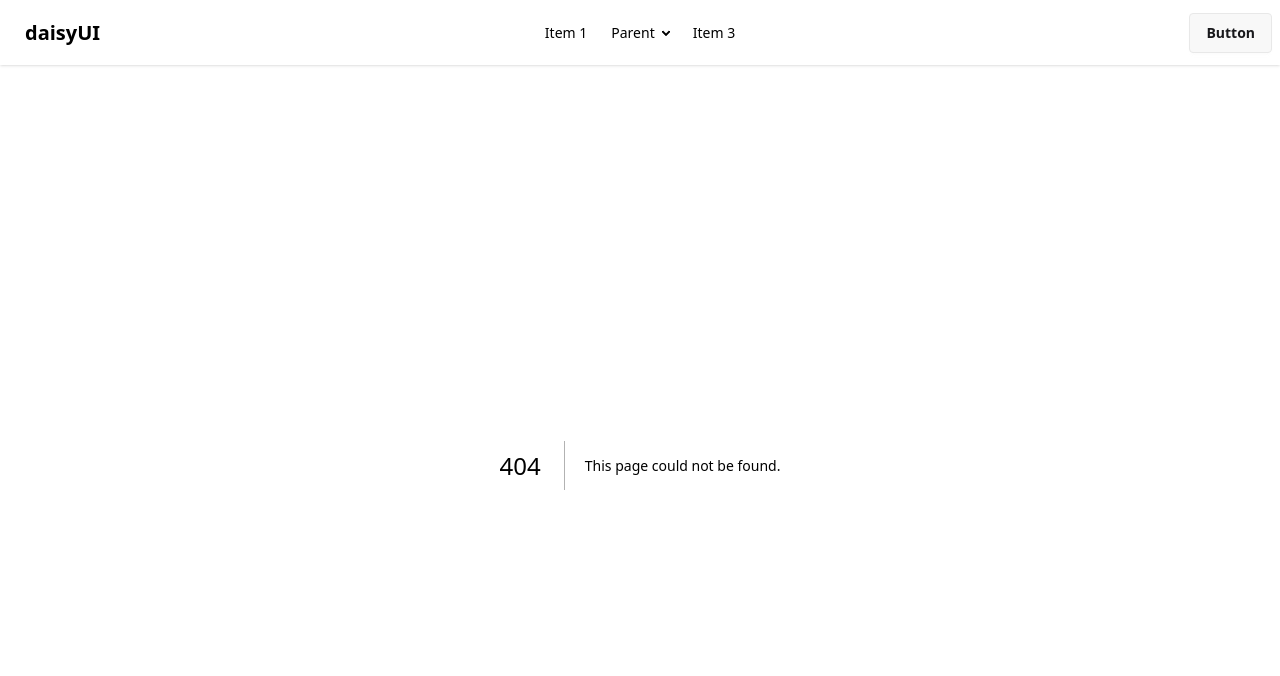
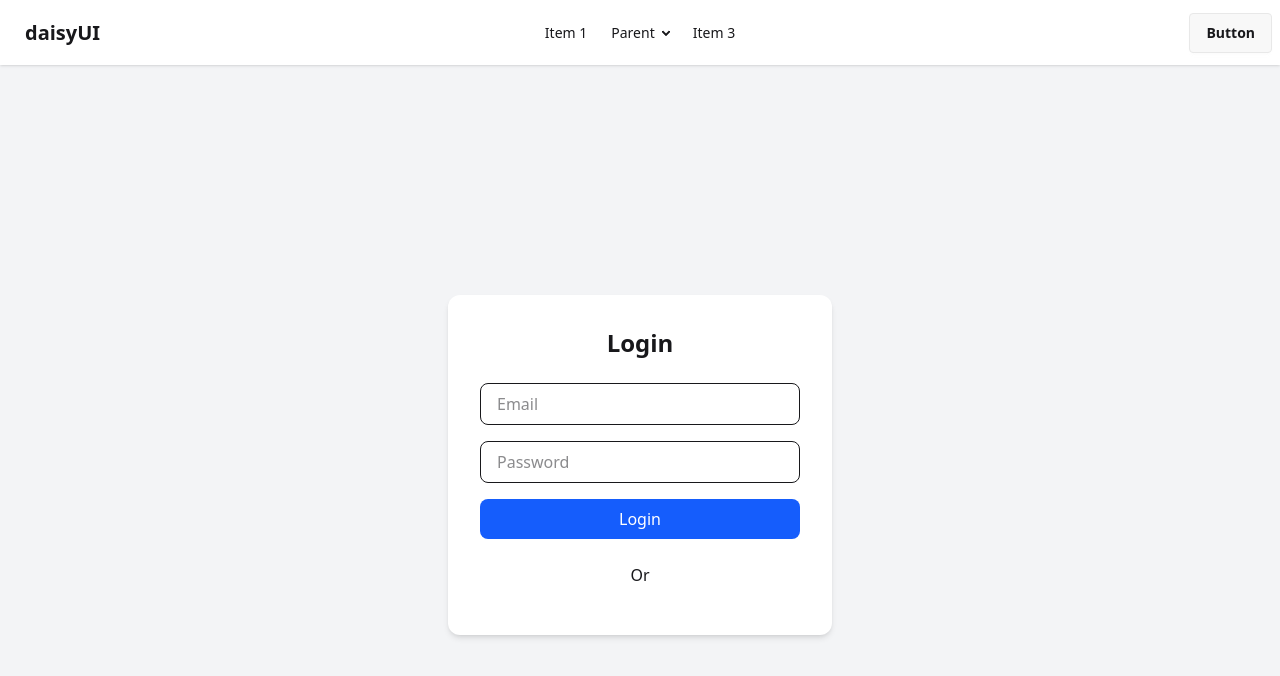
Before and after one commit to ahshasib/nextjs-project, a Next.js app: page /Login in a window 1280 px wide. Before the commit this address had no page. Shown: the top 676 px of the page. Built offline with nearby package versions, Linux system fonts and the light colour scheme.

Commit message:
added google key

```diff
--- a/package.json
+++ b/package.json
@@ -12,6 +12,7 @@
     "framer-motion": "^12.23.12",
     "lucide-react": "^0.541.0",
     "next": "15.5.0",
+    "next-auth": "^4.24.11",
     "react": "19.1.0",
     "react-dom": "19.1.0"
   },
--- /dev/null
+++ b/src/app/Login/page.jsx
@@ -0,0 +1,72 @@
+import { getProviders, signIn } from "next-auth/react"
+import { useState } from "react"
+
+export default function Login({ providers }) {
+  const [email, setEmail] = useState("")
+  const [password, setPassword] = useState("")
+
+  const handleLogin = async (e) => {
+    e.preventDefault()
+    await signIn("credentials", {
+      email,
+      password,
+      callbackUrl: "/products",
+    })
+  }
+
+  return (
+    <div className="flex items-center justify-center min-h-screen bg-gray-100">
+      <div className="bg-white p-8 rounded-xl shadow-md w-96">
+        <h2 className="text-2xl font-bold text-center mb-6">Login</h2>
+
+        {/* Email/Password Login */}
+        <form onSubmit={handleLogin} className="space-y-4">
+          <input
+            type="email"
+            placeholder="Email"
+            value={email}
+            onChange={(e)=>setEmail(e.target.value)}
+            className="w-full px-4 py-2 border rounded-lg"
+          />
+          <input
+            type="password"
+            placeholder="Password"
+            value={password}
+            onChange={(e)=>setPassword(e.target.value)}
+            className="w-full px-4 py-2 border rounded-lg"
+          />
+          <button
+            type="submit"
+            className="w-full bg-blue-600 text-white py-2 rounded-lg hover:bg-blue-700"
+          >
+            Login
+          </button>
+        </form>
+
+        <div className="mt-6 text-center">Or</div>
+
+        {/* Google Login */}
+        <div className="mt-4">
+          {providers && Object.values(providers).map((provider) => (
+            provider.id === "google" && (
+              <button
+                key={provider.name}
+                onClick={() => signIn(provider.id, { callbackUrl: "/products" })}
+                className="w-full bg-red-500 text-white py-2 rounded-lg hover:bg-red-600"
+              >
+                Continue with Google
+              </button>
+            )
+          ))}
+        </div>
+      </div>
+    </div>
+  )
+}
+
+export async function getServerSideProps() {
+  const providers = await getProviders()
+  return {
+    props: { providers },
+  }
+}
--- /dev/null
+++ b/src/app/pages/api/auth/[...nextauth].js
@@ -0,0 +1,40 @@
+import NextAuth from "next-auth";
+import GoogleProvider from "next-auth/providers/google";
+import CredentialsProvider from "next-auth/providers/credentials";
+
+export const authOptions = {
+  providers: [
+    GoogleProvider({
+      clientId: process.env.GOOGLE_CLIENT_ID,
+      clientSecret: process.env.GOOGLE_CLIENT_SECRET,
+    }),
+
+    CredentialsProvider({
+      name: "Credentials",
+      credentials: {
+        email: { label: "Email", type: "text" },
+        password: { label: "Password", type: "password" },
+      },
+      async authorize(credentials) {
+        // এখানে তুমি database check করতে পারো
+        if (
+          credentials.email === "test@gmail.com" &&
+          credentials.password === "123456"
+        ) {
+          return { id: "1", name: "Test User", email: "test@gmail.com" };
+        }
+        return null;
+      },
+    }),
+  ],
+  pages: {
+    signIn: "/login", // custom login page
+  },
+  callbacks: {
+    async redirect({ url, baseUrl }) {
+      return "/products"; // successful login হলে /products এ redirect
+    },
+  },
+};
+
+export default NextAuth(authOptions);
```
Also changed, not shown: 2 other files (tests, documents, lock files or other folders).
